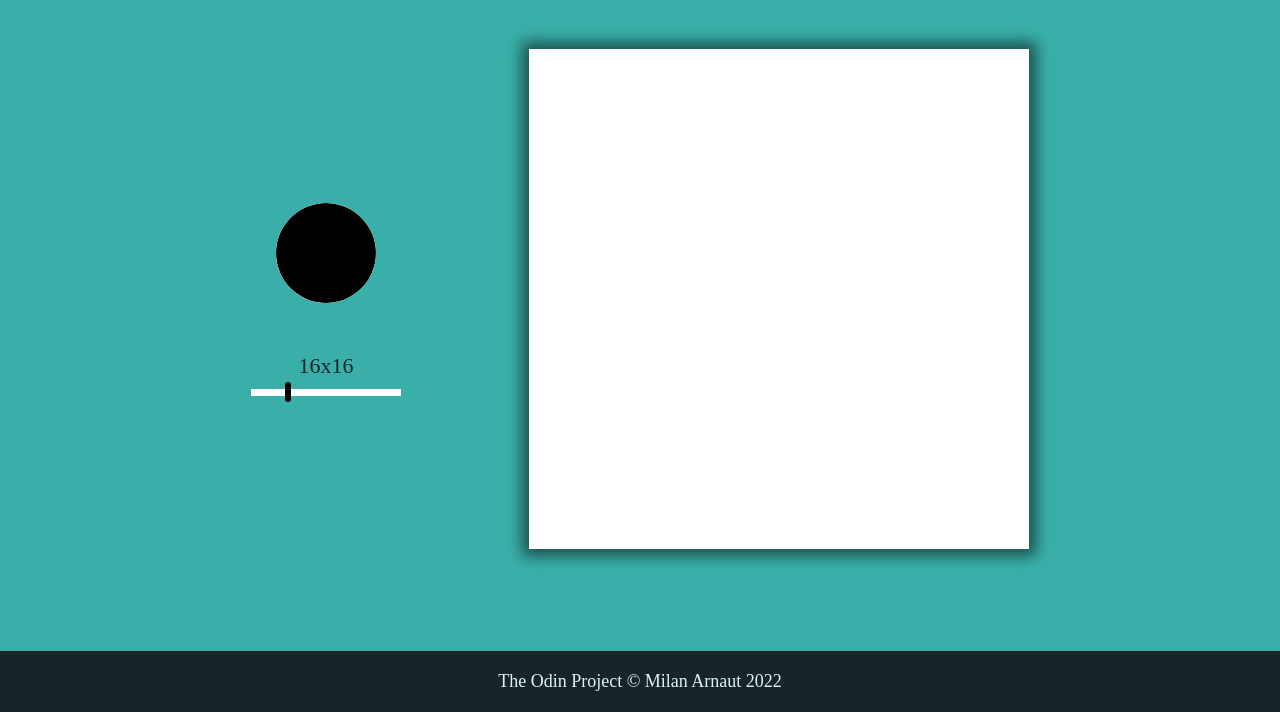
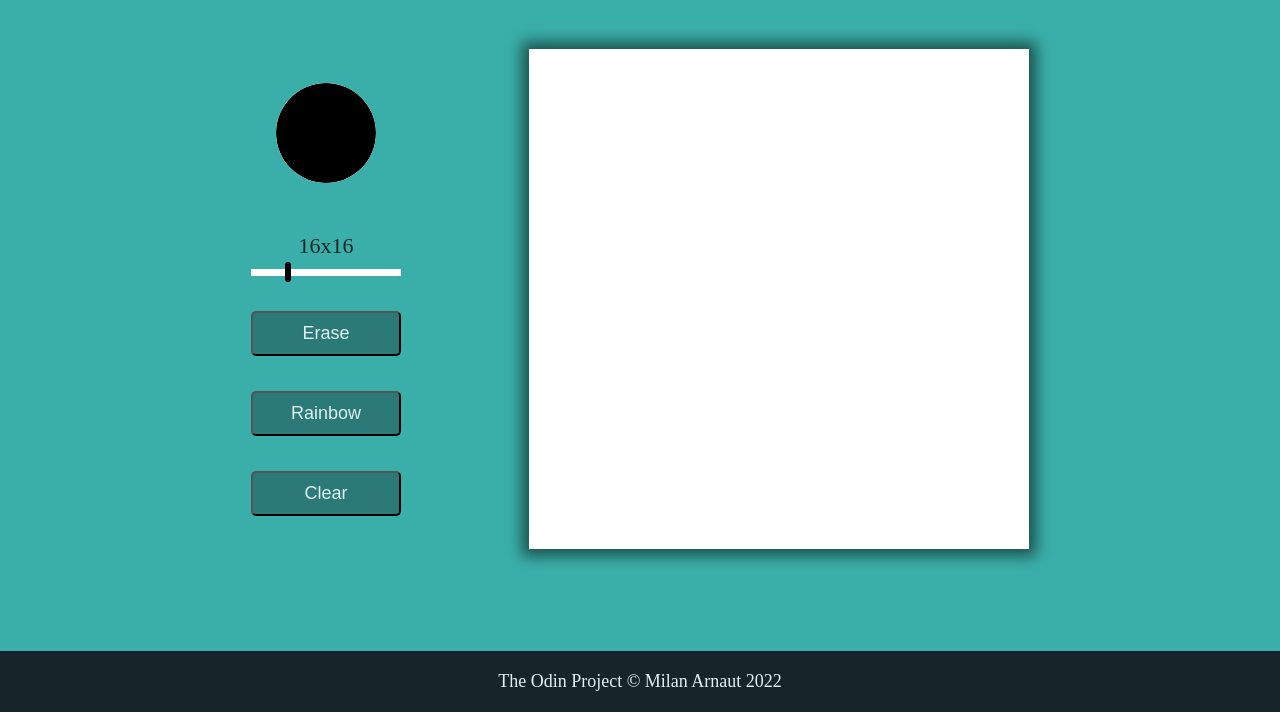
Before and after one commit to MilanArnaut/etch-a-sketch, a plain HTML site: page index.html in a window 1280 px wide. Shown: the part 88-800 px from the top of the page. Drawn offline with Linux system fonts and the light colour scheme.

Commit message:
Added more buttons to setting section

```diff
--- a/index.html
+++ b/index.html
@@ -18,6 +18,9 @@
             <input type="color" name="colorPicker" id="colorPicker">
             <div id="rangeNumber">16x16</div>
             <input type="range" id="range" value="16" min="1" max="64">
+            <button id="eraseButton">Erase</button>
+            <button id="rainbowButton">Rainbow</button>
+            <button id="clearButton">Clear</button>
         </div>
         <div class="grid-container">
 
```
